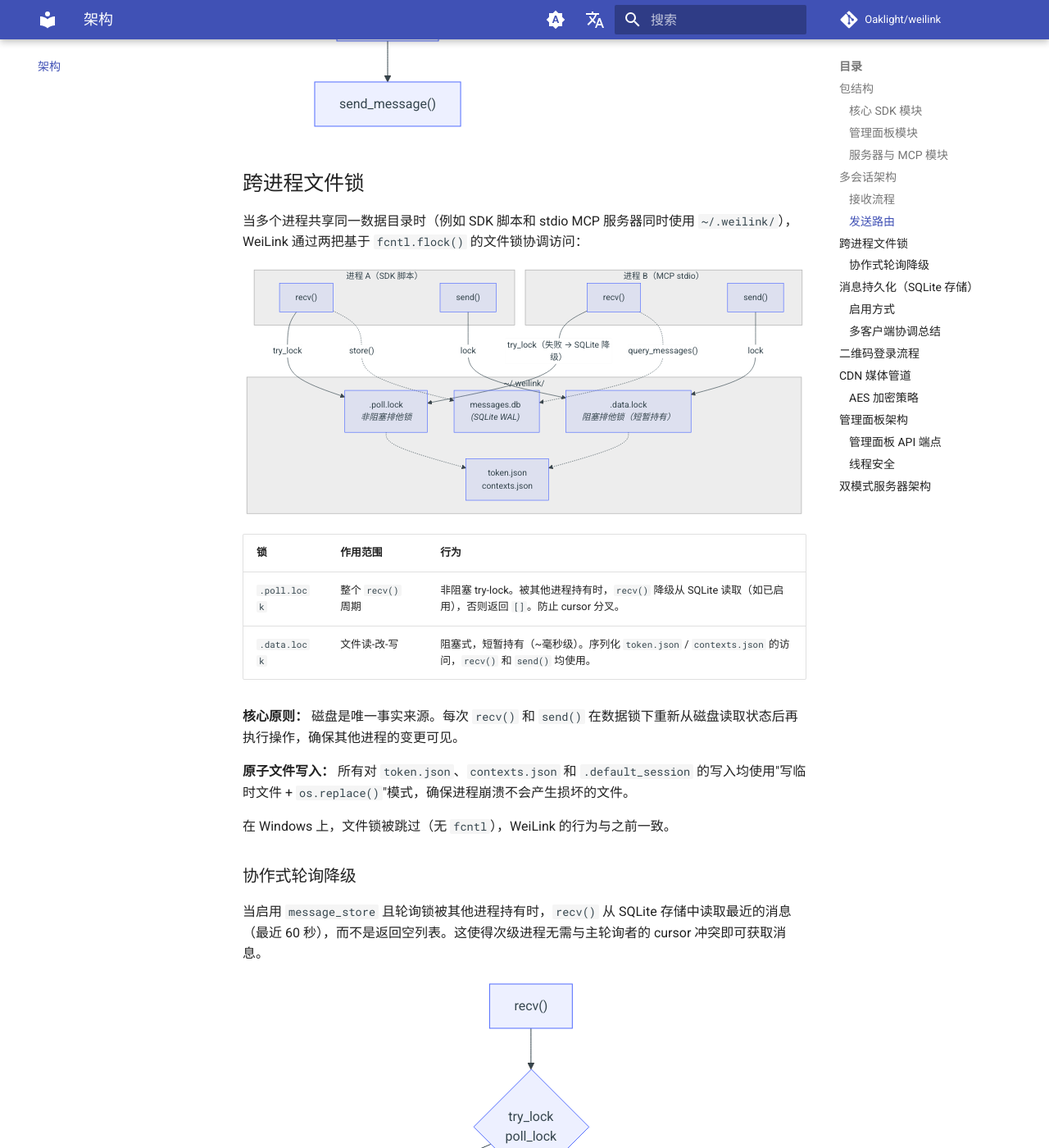
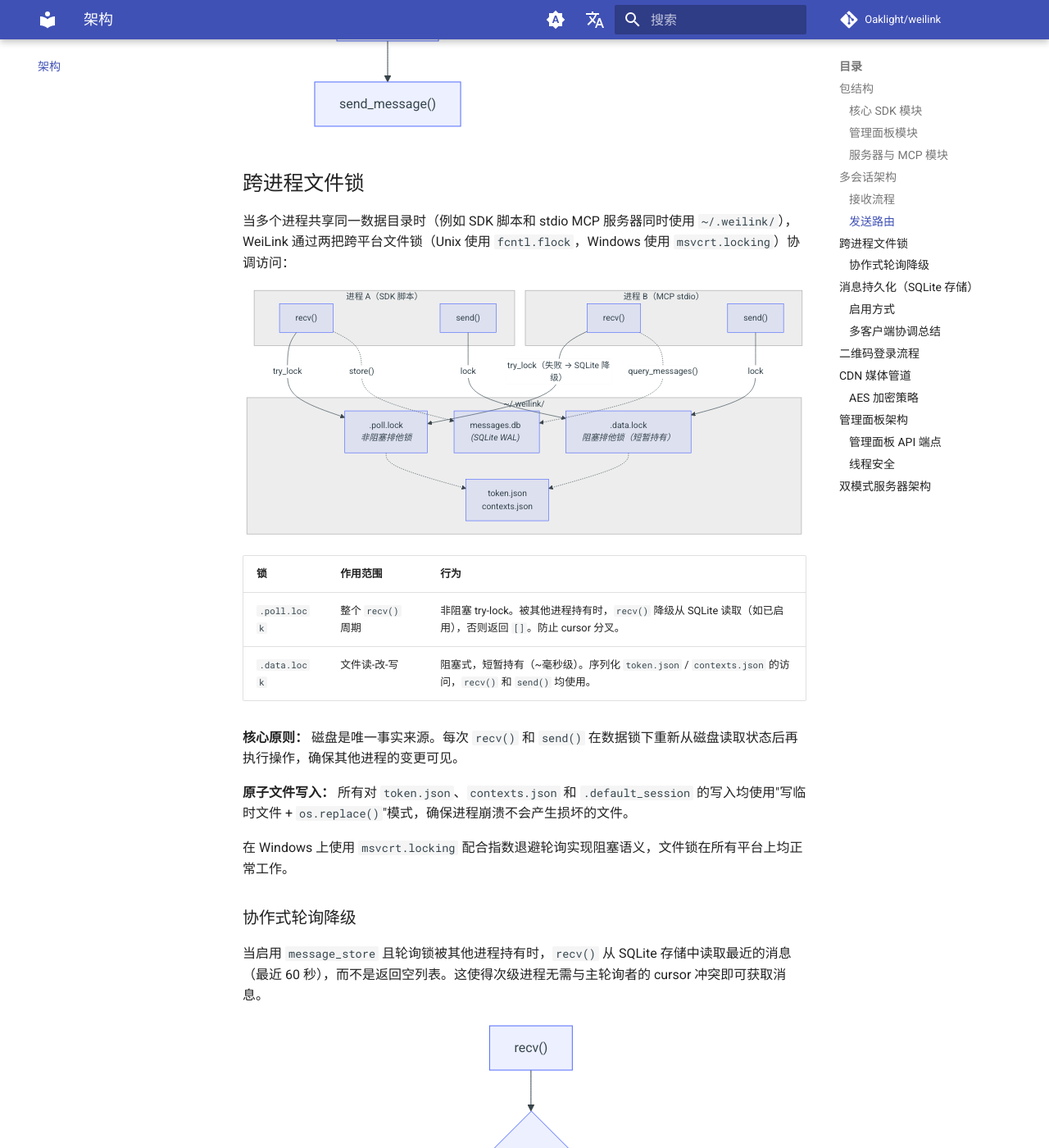
Before and after one commit to Oaklight/weilink, an MkDocs documentation site: the page built from docs/architecture.md, in a window 1280 px wide and 1400 px high, scrolled down 3400 px. Shown: the whole window at 82% size. Built offline with MkDocs 1.6.1 and Material for MkDocs 9.7.7, drawn with Linux system fonts in a browser that asks for light colours; comment, search, counter and statistics services are not loaded.

Commit message:
docs: 更新文件锁为跨平台实现，添加 v0.5.1 更新日志

````diff
--- a/docs/architecture.md
+++ b/docs/architecture.md
@@ -20,7 +20,7 @@ graph TB
         aes_py["_aes.py<br/><i>纯 Python AES 后备</i>"]
         qr["_qr.py<br/><i>二维码生成</i>"]
         store["_store.py<br/><i>SQLite 消息持久化</i>"]
-        filelock["_filelock.py<br/><i>跨进程文件锁</i>"]
+        filelock["filelock.py<br/><i>跨进程文件锁</i>"]
     end
 
     client --> protocol
@@ -171,7 +171,7 @@ flowchart TD
 
 ## 跨进程文件锁
 
-当多个进程共享同一数据目录时（例如 SDK 脚本和 stdio MCP 服务器同时使用 `~/.weilink/`），WeiLink 通过两把基于 `fcntl.flock()` 的文件锁协调访问：
+当多个进程共享同一数据目录时（例如 SDK 脚本和 stdio MCP 服务器同时使用 `~/.weilink/`），WeiLink 通过两把跨平台文件锁（Unix 使用 `fcntl.flock`，Windows 使用 `msvcrt.locking`）协调访问：
 
 ```mermaid
 flowchart TD
@@ -211,7 +211,7 @@ flowchart TD
 
 **原子文件写入：** 所有对 `token.json`、`contexts.json` 和 `.default_session` 的写入均使用"写临时文件 + `os.replace()`"模式，确保进程崩溃不会产生损坏的文件。
 
-在 Windows 上，文件锁被跳过（无 `fcntl`），WeiLink 的行为与之前一致。
+在 Windows 上使用 `msvcrt.locking` 配合指数退避轮询实现阻塞语义，文件锁在所有平台上均正常工作。
 
 ### 协作式轮询降级
 
````
Also changed, not shown: docs/changelog.md (+6 -0 lines).
